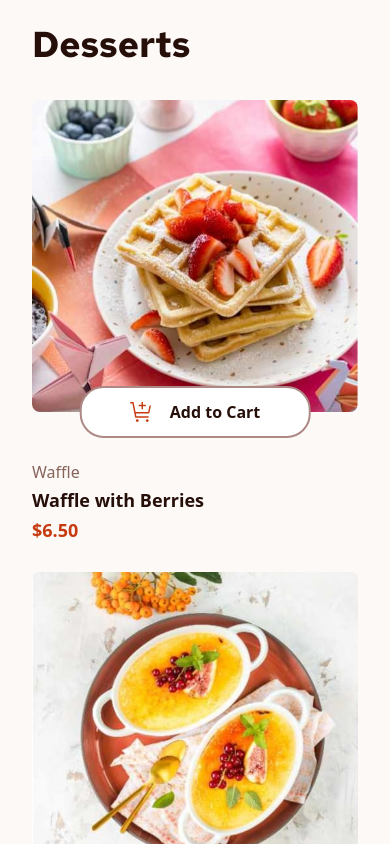
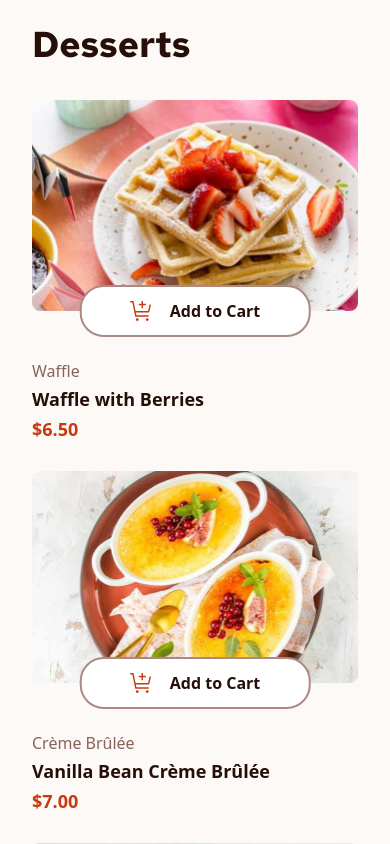
Before and after one commit to phyominpaing/product-list-with-cart, a Next.js app: page / in a window 390 px wide. Shown: the top 844 px of the page. Built offline with nearby package versions, Linux system fonts and the light colour scheme.

Commit message:
feat/responsive for image

```diff
--- a/src/app/globals.css
+++ b/src/app/globals.css
@@ -45,8 +45,8 @@
   --text-product: 16px;
 
   /* Screens */
-  /* --breakpoint-mobile: 375px; */
-  /* --breakpoint-desktop: 1440px; */
+  --breakpoint-mobile: 375px;
+  --breakpoint-desktop: 1440px;
 }
 
 /*  Custom scrollbar styling for modern browsers */
@@ -69,5 +69,7 @@
   background: oklch(0.4 0 0);
 }
 
+
+
 /* Responsive adjustments for images/buttons if needed */
 /* Most responsiveness is handled by Tailwind CSS */
--- a/src/components/OrderConfirmModal.jsx
+++ b/src/components/OrderConfirmModal.jsx
@@ -14,7 +14,7 @@ const OrderConfirmModal = ({ setIsModalOpen }) => {
   const total = items.reduce((pv, cv) => pv + cv.price * cv.quantity, 0);
 
   return (
-    <div className="fixed inset-0 bg-opacity-25 backdrop-blur-sm flex justify-center items-center">
+    <div className="fixed max-h-full inset-0 bg-opacity-25 backdrop-brightness-50 backdrop-blur-xs flex justify-center items-center">
       <div className="flex flex-col w-[520px] h-auto justify-between items-center mt-auto bg-white rounded-t-2xl p-6 md:mt-15 md:rounded-xl">
         <div className="flex flex-col w-full justify-center items-start gap-4 p-4">
           <Image
@@ -27,7 +27,9 @@ const OrderConfirmModal = ({ setIsModalOpen }) => {
             src="/assets/images/icon-order-confirmed.svg"
             style={{ color: "transparent" }}
           />
-          <h2 className="text-rose-900 text-5xl md:text-4xl font-bold">Order Confirmed</h2>
+          <h2 className="text-rose-900 text-5xl md:text-4xl font-bold">
+            Order Confirmed
+          </h2>
           <p className="text-base text-rose-500 font-normal">
             we hope you enjoy your food.
           </p>
@@ -47,7 +49,7 @@ const OrderConfirmModal = ({ setIsModalOpen }) => {
                         width={50}
                         height={50}
                         className="rounded-lg"
-                        src={item.image.thumbnail || "/placeholder.svg"}
+                        src={item.image.thumbnail}
                         style={{ color: "transparent" }}
                       />
                       <div className="text-sm flex flex-col gap-1">
--- a/src/components/ProductCard.jsx
+++ b/src/components/ProductCard.jsx
@@ -42,12 +42,31 @@ const ProductCard = ({ product: { image, category, name, price } }) => {
   return (
     <div>
       <div>
+        {/* Mobile Image */}
+        <Image
+          src={image.mobile}
+          alt={name}
+          width={250}
+          height={230}
+          className="w-full h-auto object-cover rounded-lg md:hidden"
+        />
+
+        {/* Tablet Image */}
+        <Image
+          src={image.tablet}
+          alt={name}
+          width={400}
+          height={350}
+          className="w-full h-auto object-cover rounded-lg hidden md:block lg:hidden"
+        />
+
+        {/* Desktop Image  */}
         <Image
           src={image.desktop}
-          alt="Waffle with Berries"
-          width={250}
-          height={230}
-          className=" h-auto w-full object-cover rounded-lg overflow-hidden border-none"
+          alt={name}
+          width={500}
+          height={400}
+          className="w-full h-auto object-cover rounded-lg hidden lg:block"
         />
 
         {isExistedItem ? (
@@ -67,7 +86,7 @@ const ProductCard = ({ product: { image, category, name, price } }) => {
             <span className="font-semibold text-white text-sm md:text-base">
               {quantity}
             </span>
-             <div
+            <div
               onClick={handleIncreaseQuantity}
               className="font-bold rounded-full border-white border-2 p-1.5 md:px-1 md:py-1 transition-transform"
             >
```
